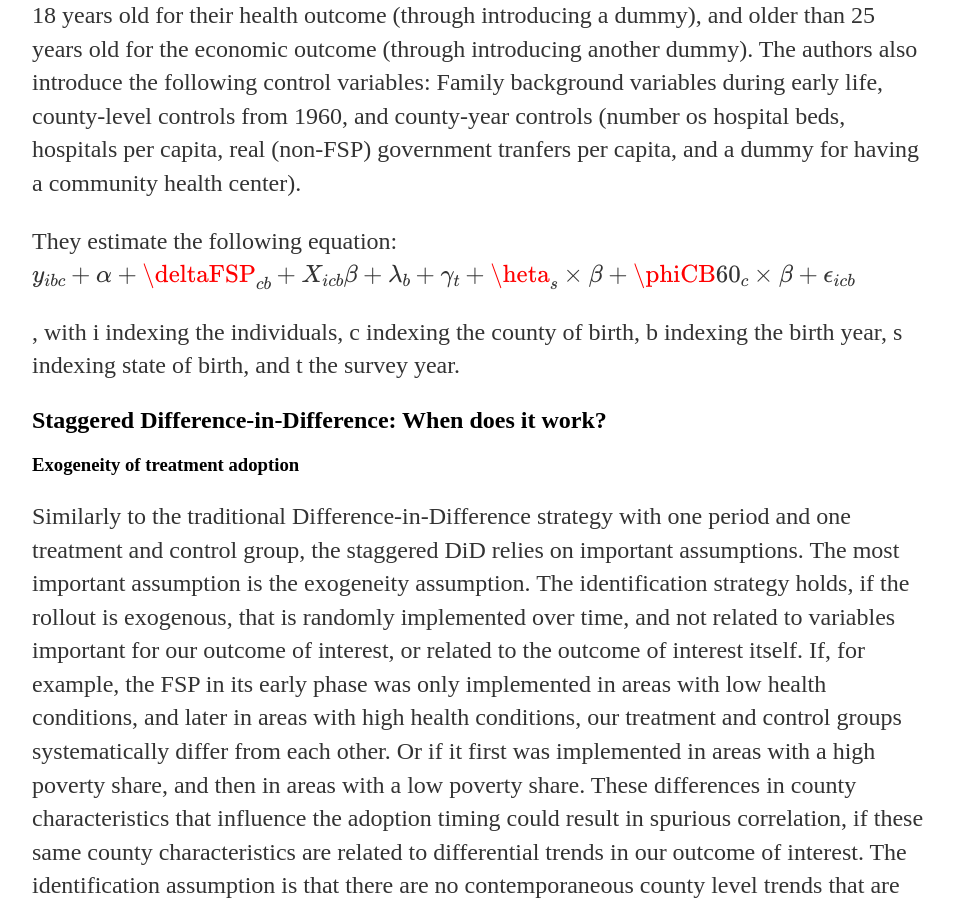
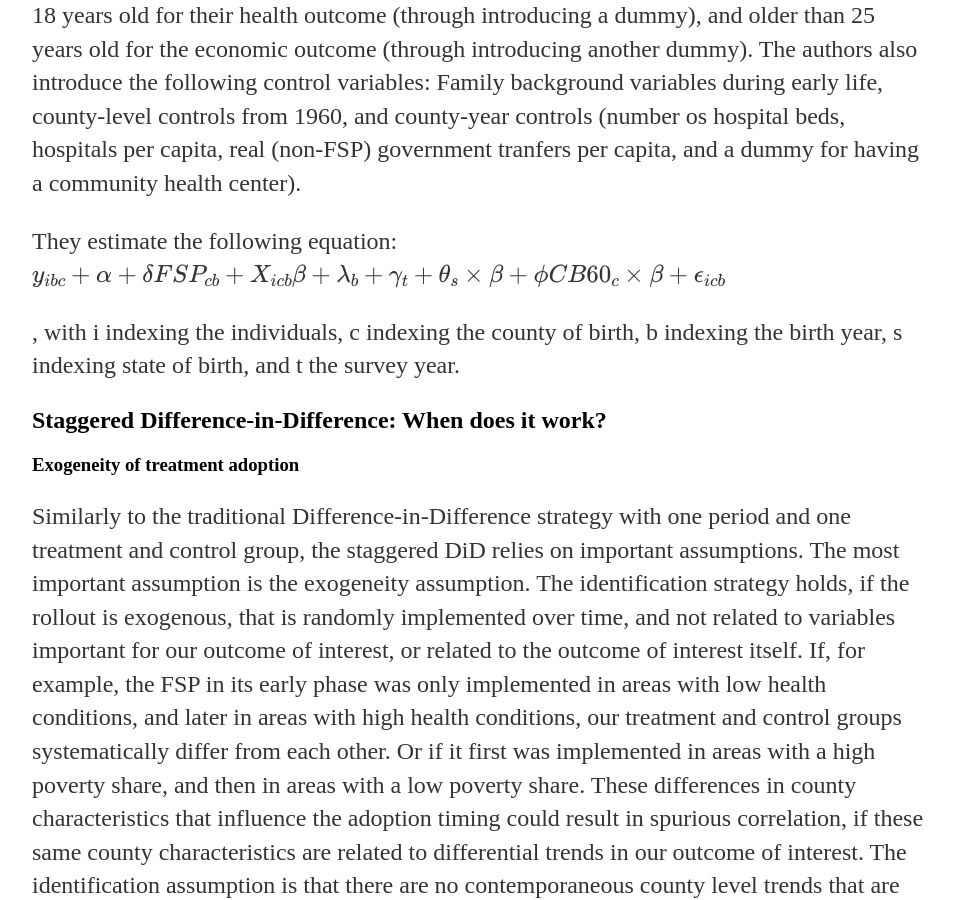
Before and after one commit to BrittaRude/BrittaRude.github.io, a Jekyll site: the page built from inputs_datascience/_posts/2020-07-21-britta-rude-staggered-difference-in-difference-as-the-next-level.md, in a window 1280 px wide and 900 px high, scrolled down 1667 px. Shown: the whole window, without its empty margins (160-1114 px from the left). Built offline with Jekyll 4.4.1, drawn with Linux system fonts in a browser that asks for light colours; formulas are drawn with MathJax 3.

Commit message:
Update 2020-07-21-britta-rude-staggered-difference-in-difference-as-the-next-level.md

```diff
--- a/inputs_datascience/_posts/2020-07-21-britta-rude-staggered-difference-in-difference-as-the-next-level.md
+++ b/inputs_datascience/_posts/2020-07-21-britta-rude-staggered-difference-in-difference-as-the-next-level.md
@@ -15,7 +15,7 @@ The image shows that the FSP started with a pilot program in 1961, a pilot expan
 
 Their sample consists of children born between 1956 and 1981. This sample contains several pre- and post-treatment cohorts, as well as children born along the full rollout period of the FSP. Their data comes from the PSID data from interview year 2009. Therefore, the oldest individual in their sample is 53 years old. They limit the sample to people who are older than 18 years old for their health outcome (through introducing a dummy), and older than 25 years old for the economic outcome (through introducing another dummy). The authors also introduce the following control variables: Family background variables during early life, county-level controls from 1960, and county-year controls (number os hospital beds, hospitals per capita, real (non-FSP) government tranfers per capita, and a dummy for having a community health center).
 
-They estimate the following equation: $$y_{ibc} + \alpha + \deltaFSP_{cb} + X_{icb}\beta + \lambda_b + \gamma_t + \heta_s \times \beta + \phiCB60_c \times \beta + \epsilon_{icb}$$
+They estimate the following equation: $$y_{ibc} + \alpha + \delta FSP_{cb} + X_{icb}\beta + \lambda_b + \gamma_t + \theta_s \times \beta + \phi CB60_c \times \beta + \epsilon_{icb}$$
 
 , with i indexing the individuals, c indexing the county of birth, b indexing the birth year, s indexing state of birth, and t the survey year.
 
```
